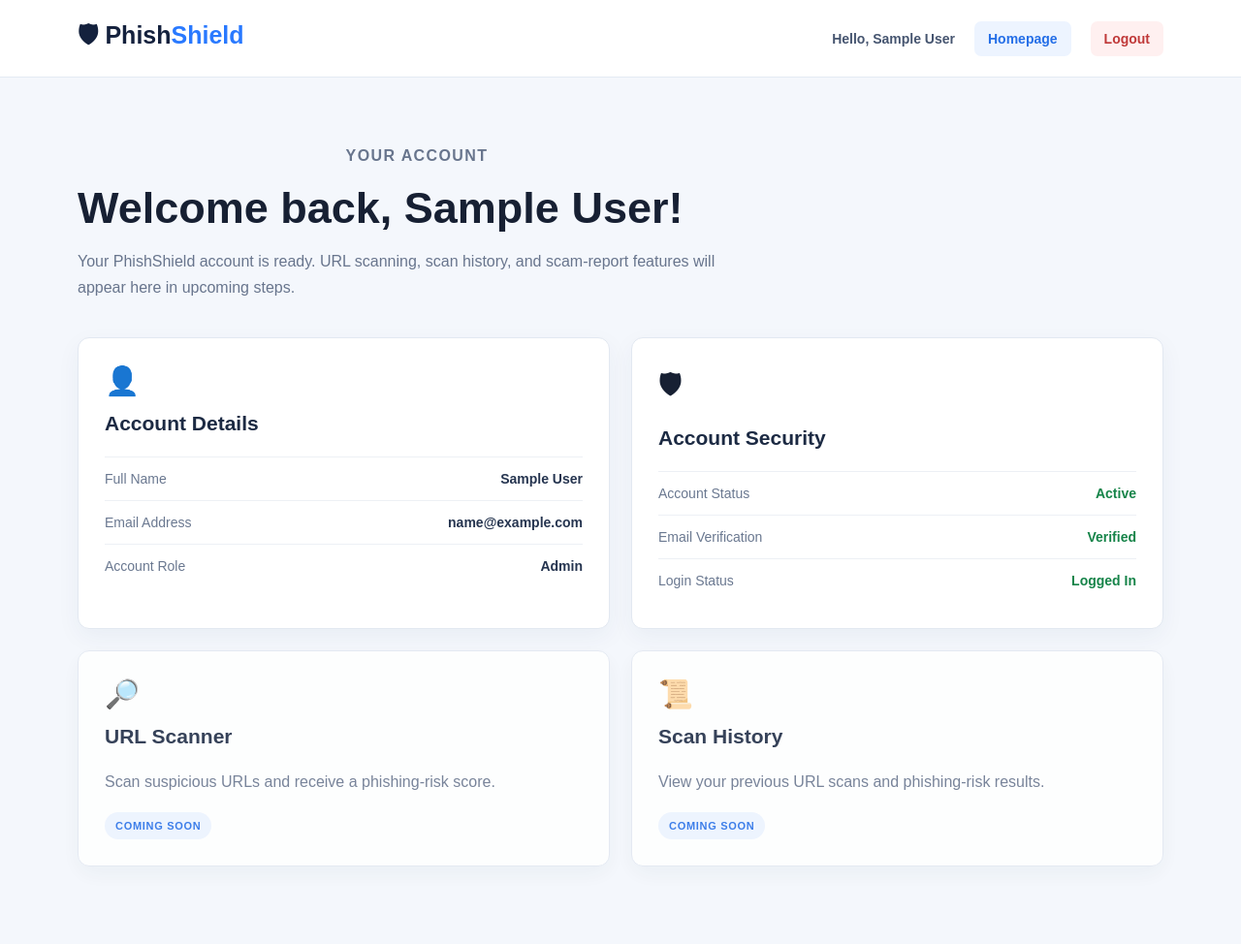
After one commit to samikshamardhekar13/phishshield, a PHP site: page /dashboard.php in a window 1280 px wide. The commit adds this page. Shown: the whole page at 97% size. Run offline with PHP 8.4, Linux system fonts and the light colour scheme; the visitor is signed in with stand-in values (Sample User, id 1); a stand-in replaces the project's code that opens the database connection.

Commit message:
Add user login dashboard and logout

```diff
--- a/assets/css/style.css
+++ b/assets/css/style.css
@@ -552,3 +552,188 @@ body {
     border-color: #2979ff;
     transform: translateY(-2px);
 }
+
+
+/* Dashboard */
+
+.dashboard-body {
+    background-color: #f4f7fc;
+    color: #172033;
+    min-height: 100vh;
+}
+
+.dashboard-navbar {
+    background-color: #ffffff;
+    border-bottom: 1px solid #e4eaf3;
+    padding: 18px 0;
+}
+
+.dashboard-nav-container {
+    align-items: center;
+    display: flex;
+    justify-content: space-between;
+}
+
+.dashboard-nav-right {
+    align-items: center;
+    display: flex;
+    gap: 20px;
+}
+
+.dashboard-user-name {
+    color: #465570;
+    font-size: 14px;
+    font-weight: 600;
+}
+
+.dashboard-home-link {
+    background-color: #edf4ff;
+    border-radius: 7px;
+    color: #246ee7;
+    font-size: 14px;
+    font-weight: 700;
+    padding: 10px 14px;
+    text-decoration: none;
+}
+
+.dashboard-home-link:hover {
+    background-color: #dceaff;
+}
+
+.dashboard-main {
+    padding: 67px 0 80px;
+}
+
+.dashboard-welcome {
+    margin-bottom: 37px;
+    max-width: 700px;
+}
+
+.dashboard-welcome h1 {
+    color: #172033;
+    font-size: clamp(32px, 4vw, 45px);
+    line-height: 1.2;
+    margin-bottom: 14px;
+}
+
+.dashboard-welcome > p {
+    color: #68758d;
+    font-size: 16px;
+    line-height: 1.7;
+}
+
+.dashboard-grid {
+    display: grid;
+    gap: 22px;
+    grid-template-columns: repeat(2, minmax(0, 1fr));
+}
+
+.dashboard-card {
+    background-color: #ffffff;
+    border: 1px solid #e2e8f1;
+    border-radius: 12px;
+    box-shadow: 0 8px 25px rgba(26, 55, 96, 0.05);
+    padding: 27px;
+}
+
+.dashboard-card-icon {
+    font-size: 29px;
+    margin-bottom: 15px;
+}
+
+.dashboard-card h2 {
+    color: #1c2a43;
+    font-size: 21px;
+    margin-bottom: 22px;
+}
+
+.dashboard-card p {
+    color: #68758d;
+    line-height: 1.65;
+}
+
+.account-detail {
+    border-top: 1px solid #edf0f5;
+    display: flex;
+    justify-content: space-between;
+    gap: 15px;
+    padding: 14px 0;
+}
+
+.account-detail span {
+    color: #6a7890;
+    font-size: 14px;
+}
+
+.account-detail strong {
+    color: #263550;
+    font-size: 14px;
+    overflow-wrap: anywhere;
+    text-align: right;
+}
+
+.status-active {
+    color: #168449 !important;
+}
+
+.status-pending {
+    color: #b27609 !important;
+}
+
+.dashboard-coming-soon {
+    opacity: 0.88;
+}
+
+.coming-soon-badge {
+    background-color: #edf4ff;
+    border-radius: 50px;
+    color: #246ee7;
+    display: inline-block;
+    font-size: 11px;
+    font-weight: 800;
+    letter-spacing: 0.7px;
+    margin-top: 18px;
+    padding: 8px 11px;
+}
+
+@media (max-width: 700px) {
+    .dashboard-main {
+        padding-top: 43px;
+    }
+
+    .dashboard-grid {
+        grid-template-columns: 1fr;
+    }
+
+    .dashboard-user-name {
+        display: none;
+    }
+
+    .dashboard-nav-right {
+        gap: 10px;
+    }
+
+    .account-detail {
+        align-items: flex-start;
+        flex-direction: column;
+    }
+
+    .account-detail strong {
+        text-align: left;
+    }
+}
+
+
+.dashboard-logout-button {
+    background-color: #fff0f0;
+    border-radius: 7px;
+    color: #c03939;
+    font-size: 14px;
+    font-weight: 700;
+    padding: 10px 14px;
+    text-decoration: none;
+}
+
+.dashboard-logout-button:hover {
+    background-color: #ffdede;
+}
--- /dev/null
+++ b/dashboard.php
@@ -0,0 +1,146 @@
+<?php
+session_start();
+
+if (!isset($_SESSION["user_id"])) {
+    header("Location: login.php");
+    exit;
+}
+
+$full_name = $_SESSION["full_name"];
+$email = $_SESSION["email"];
+$role = $_SESSION["role"];
+$is_verified = $_SESSION["is_verified"];
+?>
+
+<!DOCTYPE html>
+<html lang="en">
+<head>
+    <meta charset="UTF-8">
+    <meta name="viewport" content="width=device-width, initial-scale=1.0">
+
+    <title>Dashboard | PhishShield</title>
+
+    <link rel="stylesheet" href="assets/css/style.css">
+</head>
+<body class="dashboard-body">
+
+    <nav class="dashboard-navbar">
+        <div class="container dashboard-nav-container">
+
+            <a href="index.php" class="logo">
+                🛡 Phish<span>Shield</span>
+            </a>
+
+            <div class="dashboard-nav-right">
+    <span class="dashboard-user-name">
+        Hello, <?php echo htmlspecialchars($full_name); ?>
+    </span>
+
+    <a href="index.php" class="dashboard-home-link">
+        Homepage
+    </a>
+
+    <a href="logout.php" class="dashboard-logout-button">
+        Logout
+    </a>
+</div>
+
+        </div>
+    </nav>
+
+    <main class="dashboard-main">
+        <div class="container">
+
+            <section class="dashboard-welcome">
+                <p class="section-label">YOUR ACCOUNT</p>
+
+                <h1>
+                    Welcome back, <?php echo htmlspecialchars($full_name); ?>!
+                </h1>
+
+                <p>
+                    Your PhishShield account is ready. URL scanning, scan history,
+                    and scam-report features will appear here in upcoming steps.
+                </p>
+            </section>
+
+            <section class="dashboard-grid">
+
+                <div class="dashboard-card">
+                    <div class="dashboard-card-icon">👤</div>
+
+                    <h2>Account Details</h2>
+
+                    <div class="account-detail">
+                        <span>Full Name</span>
+                        <strong><?php echo htmlspecialchars($full_name); ?></strong>
+                    </div>
+
+                    <div class="account-detail">
+                        <span>Email Address</span>
+                        <strong><?php echo htmlspecialchars($email); ?></strong>
+                    </div>
+
+                    <div class="account-detail">
+                        <span>Account Role</span>
+                        <strong><?php echo htmlspecialchars(ucfirst($role)); ?></strong>
+                    </div>
+                </div>
+
+                <div class="dashboard-card">
+                    <div class="dashboard-card-icon">🛡</div>
+
+                    <h2>Account Security</h2>
+
+                    <div class="account-detail">
+                        <span>Account Status</span>
+                        <strong class="status-active">Active</strong>
+                    </div>
+
+                    <div class="account-detail">
+                        <span>Email Verification</span>
+
+                        <?php if ($is_verified == 1): ?>
+                            <strong class="status-active">Verified</strong>
+                        <?php else: ?>
+                            <strong class="status-pending">Pending</strong>
+                        <?php endif; ?>
+                    </div>
+
+                    <div class="account-detail">
+                        <span>Login Status</span>
+                        <strong class="status-active">Logged In</strong>
+                    </div>
+                </div>
+
+                <div class="dashboard-card dashboard-coming-soon">
+                    <div class="dashboard-card-icon">🔎</div>
+
+                    <h2>URL Scanner</h2>
+
+                    <p>
+                        Scan suspicious URLs and receive a phishing-risk score.
+                    </p>
+
+                    <span class="coming-soon-badge">COMING SOON</span>
+                </div>
+
+                <div class="dashboard-card dashboard-coming-soon">
+                    <div class="dashboard-card-icon">📜</div>
+
+                    <h2>Scan History</h2>
+
+                    <p>
+                        View your previous URL scans and phishing-risk results.
+                    </p>
+
+                    <span class="coming-soon-badge">COMING SOON</span>
+                </div>
+
+            </section>
+
+        </div>
+    </main>
+
+</body>
+</html>
```
Also changed, not shown: login.php (added, +217 -0 lines), logout.php (added, +10 -0 lines).
